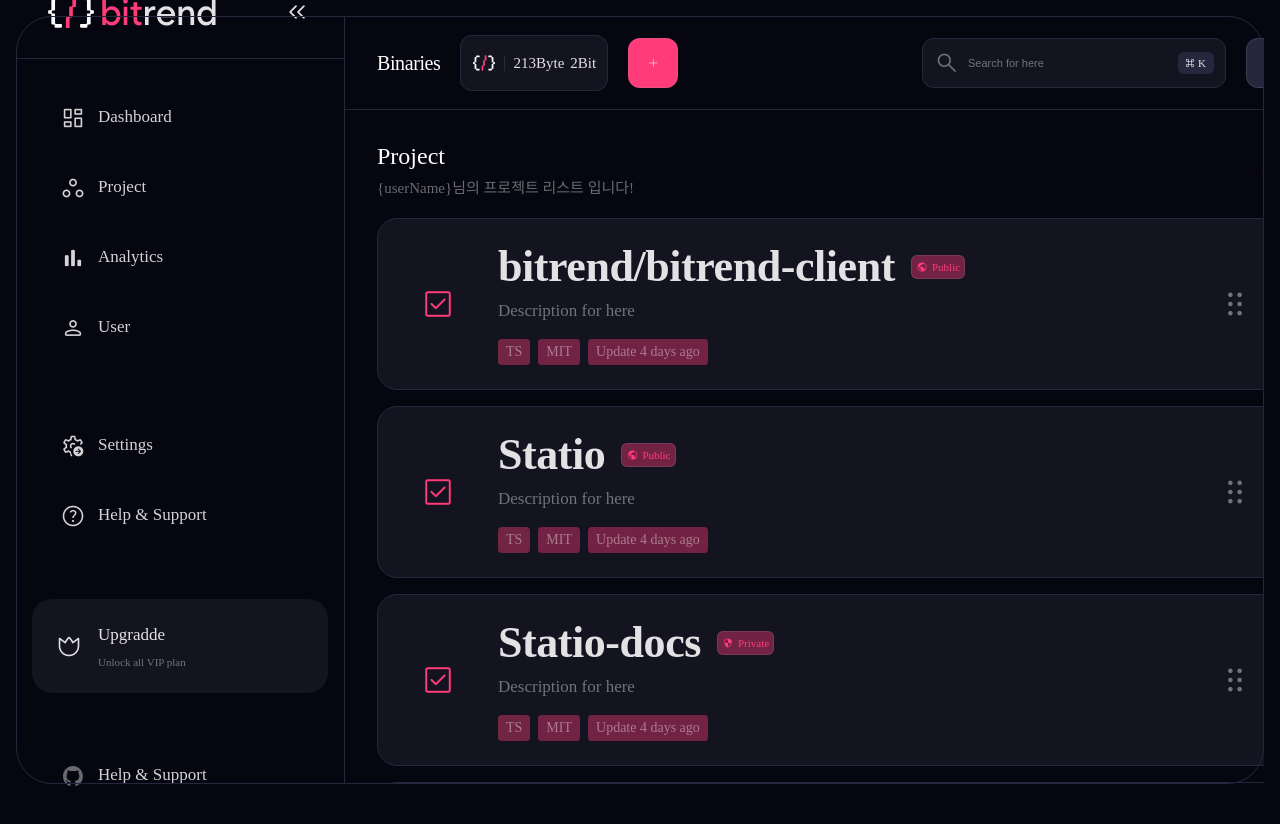
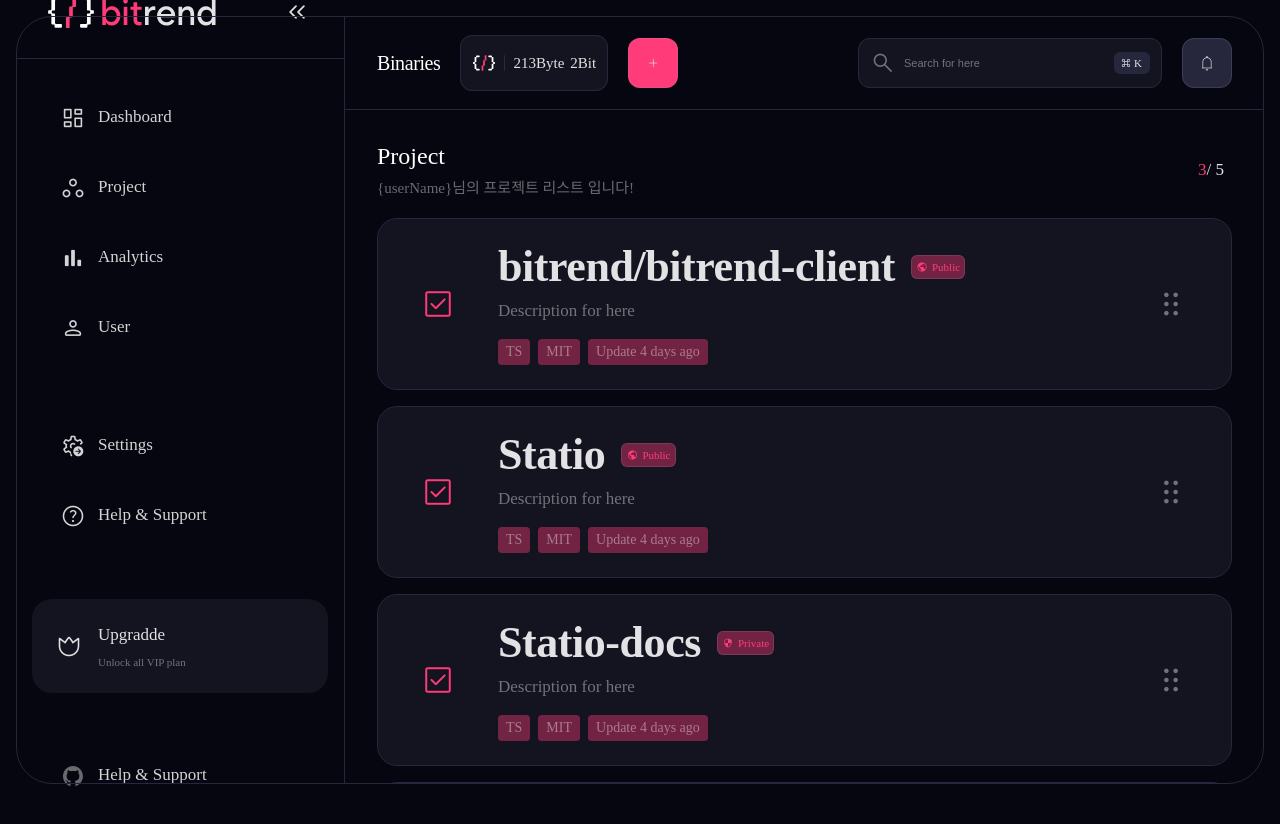
Before and after one commit to bitrend/bitrend-client, a React (Vite) app: page / in a window 1280 px wide. Shown: the top 824 px of the page. Built offline with nearby package versions, Linux system fonts and the light colour scheme; a web font is replaced by a local one.

Commit message:
chore: 레이아웃 위치 벗어난 것 조정

```diff
--- a/src/Layout/Header/styled.ts
+++ b/src/Layout/Header/styled.ts
@@ -7,7 +7,8 @@ export const HeaderContainer = styled.header`
   padding: 0 ${Gap.Gap_32};
   justify-content: space-between;
   align-items: center;
-  width: 100%;
+  box-sizing: border-box;
+  flex-shrink: 0;
 
   box-shadow: inset 0 -1px 0 0 ${Theme.Stroke.Stroke_Main};
 `;
--- a/src/Layout/styled.ts
+++ b/src/Layout/styled.ts
@@ -17,5 +17,6 @@ export const Content = styled.div`
   flex-direction: column;
   flex: 1;
   height: 100%;
+  min-width: 0;
   overflow: hidden;
 `;
--- a/src/pages/Project/styled.ts
+++ b/src/pages/Project/styled.ts
@@ -6,16 +6,16 @@ export const Container = styled.div`
   flex-direction: column;
   gap: ${Gap.Gap_20};
   padding: ${Gap.Gap_32};
-  width: 100%;
   flex: 1;
   overflow-y: auto;
+  box-sizing: border-box;
 `;
 
 export const Header = styled.div`
   display: flex;
   align-items: center;
   justify-content: space-between;
-  width: 100%;
+  flex-shrink: 0;
 `;
 
 export const HeaderLeft = styled.div`
@@ -55,7 +55,6 @@ export const ProjectList = styled.div`
   display: flex;
   flex-direction: column;
   gap: ${Gap.Gap_16};
-  width: 100%;
 `;
 
 export const ProjectCard = styled.div<{ isCompleted: boolean }>`
```
